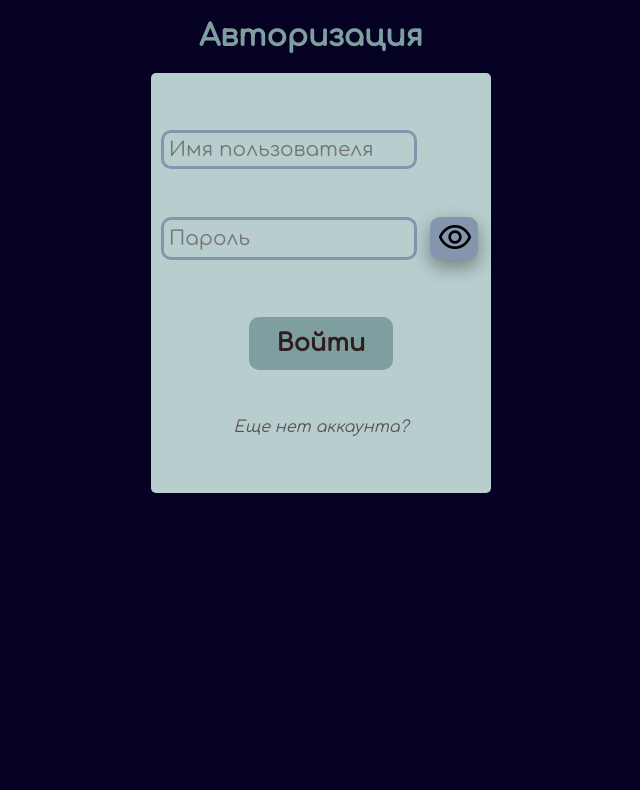
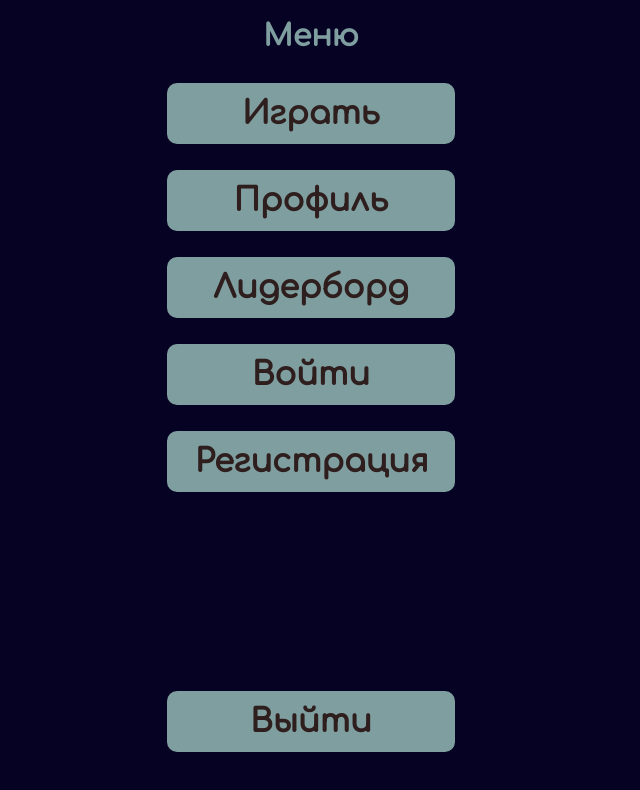
Before and after one commit to 3member-crew/beavers, a Vue app: page / in a window 1280 px wide. Shown: the top 790 px of the page, without its empty margins (329-969 px from the left). Built offline with nearby package versions, Linux system fonts and the light colour scheme.

Commit message:
fix runtime problems

```diff
--- a/src/renderer/router/index.ts
+++ b/src/renderer/router/index.ts
@@ -8,14 +8,15 @@ import Register from '../views/Register.vue';
 
 const routes: Array<RouteRecordRaw> = [
   {
-    path: '/',
+    path: '/login',
     name: 'Login',
     component: Login,
   },
   {
     path: '/profile',
     name: 'Profile',
-    component: Profile
+    component: Profile,
+    meta: { requiresAuth: true },
 },
 {
     path: '/game',
@@ -28,7 +29,7 @@ const routes: Array<RouteRecordRaw> = [
     component: Leaderboard
 },
 {
-  path: '/menu',
+  path: '/',
   name: 'Menu',
   component: Menu,
 },
--- a/src/renderer/views/Game.vue
+++ b/src/renderer/views/Game.vue
@@ -2,10 +2,10 @@
     <div class="bg">
         <div class="game" v-if="counter !== 0">
             <div class="timer">
-                Осталось: {{counter}}
+                Осталось: {{ counter }}
             </div>
             <div class="score-info">
-                Ваш счет: {{currScore}}
+                Ваш счет: {{ currScore }}
             </div>
             <div class="objects">
                 <img src="../assets/log.png" class="bounty-rune" v-if="isLeftLog">
@@ -30,10 +30,10 @@
         </div>
         <div class="game-over" v-else>
             <div>
-                Ваш результат: {{currScore}}
+                Ваш результат: {{ currScore }}
             </div>
-            <router-link to="/menu">
-                <game-button>
+            <router-link to="/">
+                <game-button @click="handleSubmit">
                     Вернуться назад
                 </game-button>
             </router-link>
@@ -137,7 +137,14 @@ export default defineComponent({
                 return 1;
 
             return random;
+        },
+        handleSubmit() {
+            if (this.score > this.userscore) {
+                const response = http.put('/user/update/', {
+                    score: this.score
+                });
             }
+        },
     },
     async mounted() {
         this.countDown();
@@ -150,11 +157,6 @@ export default defineComponent({
             .catch((e) => {
                 console.log(e)
             })
-        if (this.score > this.userscore) {
-            const response = await http.put('/user/update/', {
-                score: this.userscore
-            });
-        }
     },
     beforeUpdate() {
         this.increment();
--- a/src/renderer/views/Leaderboard.vue
+++ b/src/renderer/views/Leaderboard.vue
@@ -5,7 +5,7 @@
         </div>
         <div class="row-table">
             <div class="name" style="font-size: 26px; font-weight: 700;">
-                Логин
+                Ник
             </div>
             <div class="score" style="font-size: 26px; font-weight: 700;">
                 Результат
@@ -21,7 +21,7 @@
                 </div>
             </div>
         </div>
-        <router-link to="/menu">
+        <router-link to="/">
             <div class="exit">
                 <game-button>
                     Назад
--- a/src/renderer/views/Login.vue
+++ b/src/renderer/views/Login.vue
@@ -6,22 +6,26 @@
         <form @submit.prevent="login">
             <div class="form">
                 <input v-model="username" type="text" placeholder="Имя пользователя" required>
-                <div class="pwrd">
                 <input v-model="password" type="password" placeholder="Пароль" required id="password">
-                    <button @click="showPassword" class="show">
-                        <img src="../assets/showPassword.png" class="pwrd-img" v-if="!isShow">
-                        <img src="../assets/closePassword.png" class="pwrd-img" v-else>
-                    </button>
-                </div>
                 <div class="in">
-                    <router-link to="/menu"> <!--check login and password-->
+                    <!--check login and password-->
                     <game-button type="submit" class="enter">
                         Войти
+                    </game-button>
+
+
+
+
+                </div>
+                <div class="in" v-if="isAuth">
+                    <router-link to="/">
+                        <game-button class="enter">
+                            Вернуться
                         </game-button>
                     </router-link>
                 </div>
                 <div class="in">
-                    <router-link to="register">
+                    <router-link to="/register">
                         <a class="reg">Еще нет аккаунта?</a>
                     </router-link>
                 </div>
@@ -43,7 +47,8 @@
         return {
             username: '',
             password: '',
-                isShow: false
+            isShow: false,
+            isAuth: false,
         };
     },
 
@@ -59,22 +64,13 @@
 
                 if (token) {
                     localStorage.setItem('token', token)
+                    this.isAuth = true
                 }
             } catch (error) {
                 console.error(error);
             }
         },
-            showPassword() {
-                var x = document.getElementById("password");
-                if (x.type === "password") {
-                    x.type = "text";
-                } else {
-                    x.type = "password";
     }
-                var tmp = this.isShow;
-                this.isShow = !tmp;
-            }
-        },
 };
 </script>
 
@@ -142,11 +138,11 @@
     border: 3px solid #8496ae;
     border-radius: 10px;
     background: #8496ae;
-        box-shadow: 0 8px 16px 0 rgba(0,0,0,0.2), 0 6px 20px 0 rgba(0,0,0,0.19);
+    box-shadow: 0 8px 16px 0 rgba(0, 0, 0, 0.2), 0 6px 20px 0 rgba(0, 0, 0, 0.19);
 }
 
 .show:hover {
-        box-shadow: 0 12px 16px 0 rgba(0,0,0,0.24), 0 17px 50px 0 rgba(0,0,0,0.19);
+    box-shadow: 0 12px 16px 0 rgba(0, 0, 0, 0.24), 0 17px 50px 0 rgba(0, 0, 0, 0.19);
 }
 
 .in {
--- a/src/renderer/views/Menu.vue
+++ b/src/renderer/views/Menu.vue
@@ -19,9 +19,23 @@
                     Лидерборд
                 </game-button>
             </router-link>
+            <div v-if="!isAuth">
+                <router-link to="/login">
+                    <game-button class="btns">
+                        Войти
+                    </game-button>
+                </router-link>
+            </div>
+                <div v-if="!isAuth">
+                <router-link to="/register">
+                    <game-button class="btns">
+                        Регистрация
+                    </game-button>
+                </router-link>
+            </div>
             <div class="exit">
-                <router-link to="/">
-                    <game-button class="btns">
+                <router-link to="/login">
+                    <game-button class="btns" @click="handleExit">
                         Выйти
                     </game-button>
                 </router-link>
--- a/src/renderer/views/Profile.vue
+++ b/src/renderer/views/Profile.vue
@@ -9,33 +9,19 @@
                 <div class="profile-info">
                     <div>
                         <div>
-                            Логин
+                            Ник
                         </div>
-                        <div class="field">
+
+                        <div class="field" v-if="user">
                             <div id="name">
                                 {{user.username}}
                             </div>
-                            <button @click="copyName" id="copy-name">
-                                <img src="../assets/copyButton.png" class="copy-img">
-                            </button>
-                        </div>
-                    </div>
-                    <div>
-                        <div>
-                            ID пользователя
-                        </div>
-                        <div class="field">
-                            <div id="id">
-                                {{user.id}}
-                            </div>
-                            <button @click="copyID" id="copy-id">
-                                <img src="../assets/copyButton.png" class="copy-img">
-                            </button>
+
                         </div>
                     </div>
                 </div>
             </div>
-            <div class="scores">
+            <div class="scores" v-if="user">
                 <div>
                     Ваш лучший результат
                 </div>
@@ -44,7 +30,7 @@
                 </div>
             </div>
         </div>
-        <router-link to="/menu">
+        <router-link to="/">
             <div class="exit">
                 <game-button>
                     Вернуться назад
@@ -59,6 +45,7 @@ import { defineComponent, PropType } from "vue"
 import GameButton from "../components/GameButton.vue";
 import axios from "axios";
 import http from "../http_common";
+import User from "../typings/User";
 export default defineComponent({
     components: {
         GameButton
@@ -68,27 +55,7 @@ export default defineComponent({
             user: null,
         };
     },
-    methods:
-    {
-        copyID() {
-            document.querySelector("#copy-id").addEventListener("click", function() {
-                navigator.clipboard.writeText(document.querySelector("#id").innerText).then(function() {
-                    console.log('Text copied to clipboard');
-                }).catch(function(error) {
-                    console.error('Error:', error);
-                });
-            });
-        },
-        copyName() {
-            document.querySelector("#copy-name").addEventListener("click", function() {
-                navigator.clipboard.writeText(document.querySelector("#name").innerText).then(function() {
-                    console.log('Text copied to clipboard');
-                }).catch(function(error) {
-                    console.error('Error:', error);
-                });
-            });
-        }
-    },
+
     async mounted() {
             await http.get('/user/')
             .then((response) => {
@@ -99,8 +66,7 @@ export default defineComponent({
                 console.log(e)
             })
     }
-    }
-)
+    })
 </script>
 
 <style lang="css" scoped>
--- a/src/renderer/views/Register.vue
+++ b/src/renderer/views/Register.vue
@@ -6,20 +6,21 @@
         <form @submit.prevent="login">
             <div class="form">
                 <input v-model="username" type="text" placeholder="Имя пользователя" required>
-                <div class="pwrd">
+                <input v-model="email" type="text" placeholder="Почта" required>
                     <input v-model="password" type="password" placeholder="Пароль" required id="password">
-                    <button @click="showPassword" class="show">
-                        <img src="../assets/showPassword.png" class="pwrd-img" v-if="!isShow">
-                        <img src="../assets/closePassword.png" class="pwrd-img" v-else>
-                    </button>
-                </div>
                 <div class="in">
-                    <router-link to="/menu"> <!--check login and password-->
+                  <!--check login and password-->
                         <game-button type="submit" class="enter">
                             Войти
                         </game-button>
+                </div>
+                <div class="in">
+                    <router-link to="/">
+                        <game-button class="enter">
+                            Вернуться
+                        </game-button>
                     </router-link>
-                </div>
+                    </div>
             </div>
         </form>
     </div>
```
Lines whose indentation alone changed are shown as unchanged.
